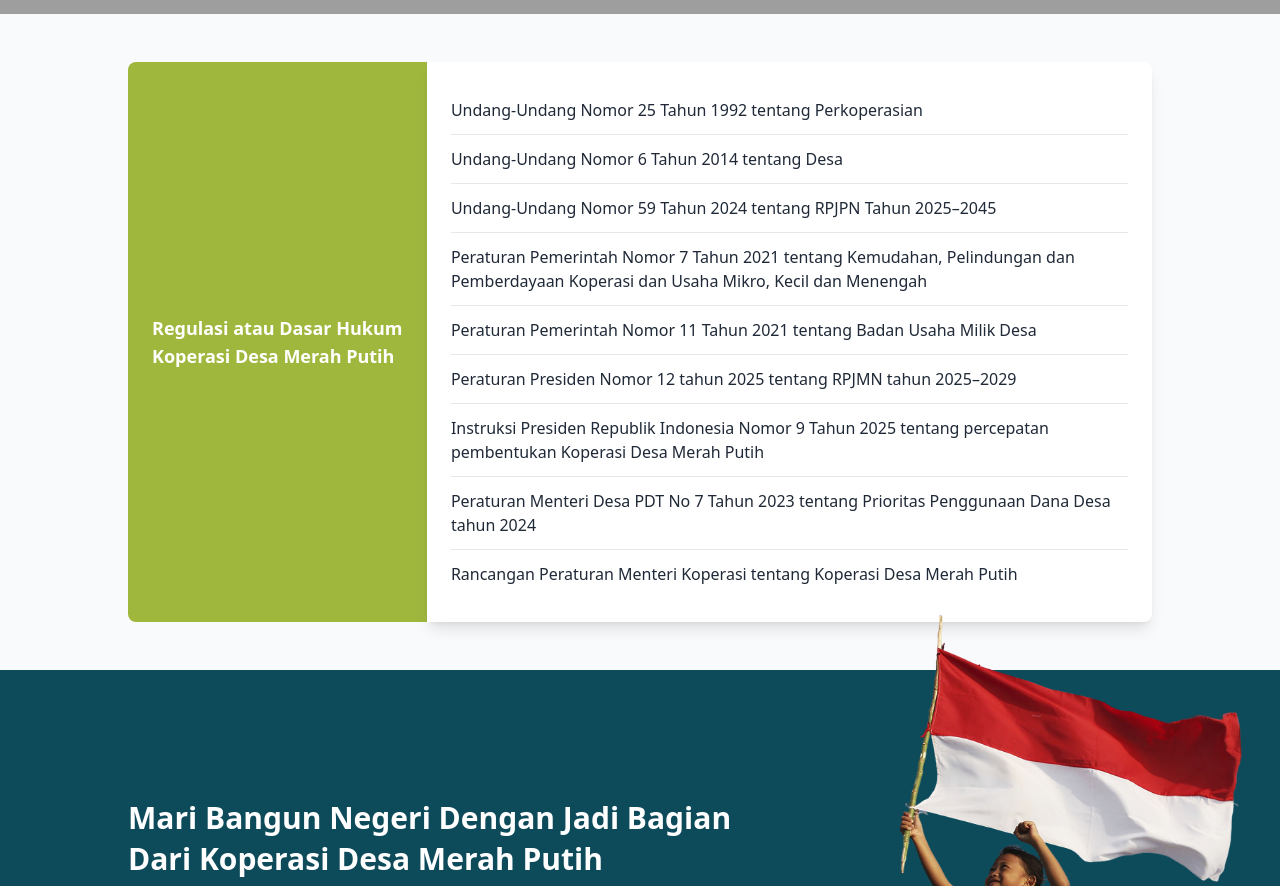
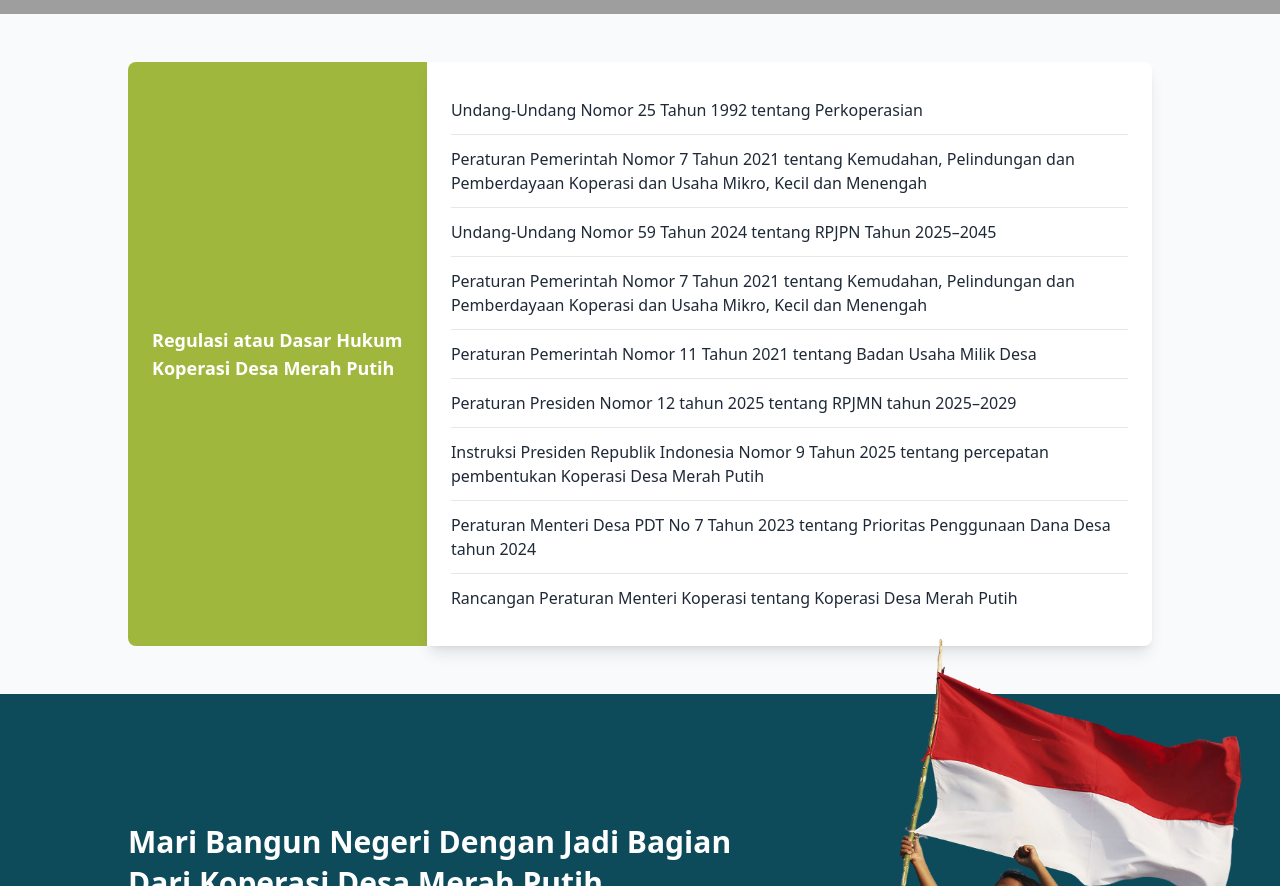
Before and after one commit to kop-go-id/kopdes-merah-putih, a Next.js app in the folder frontend/: page / in a window 1280 px wide. Shown: the part 3120-4006 px from the top of the page. Built offline with nearby package versions, Linux system fonts and the light colour scheme; grey boxes are pictures that could not be loaded.

Commit message:
add link in regulation section (not finals yet)

```diff
--- a/frontend/src/pages/index.js
+++ b/frontend/src/pages/index.js
@@ -262,15 +262,15 @@ export default function Home() {
   ];
 
   const regulations = [
-    "Undang-Undang Nomor 25 Tahun 1992 tentang Perkoperasian",
-    "Undang-Undang Nomor 6 Tahun 2014 tentang Desa",
-    "Undang-Undang Nomor 59 Tahun 2024 tentang RPJPN Tahun 2025–2045",
-    "Peraturan Pemerintah Nomor 7 Tahun 2021 tentang Kemudahan, Pelindungan dan Pemberdayaan Koperasi dan Usaha Mikro, Kecil dan Menengah",
-    "Peraturan Pemerintah Nomor 11 Tahun 2021 tentang Badan Usaha Milik Desa",
-    "Peraturan Presiden Nomor 12 tahun 2025 tentang RPJMN tahun 2025–2029",
-    "Instruksi Presiden Republik Indonesia Nomor 9 Tahun 2025 tentang percepatan pembentukan Koperasi Desa Merah Putih",
-    "Peraturan Menteri Desa PDT No 7 Tahun 2023 tentang Prioritas Penggunaan Dana Desa tahun 2024",
-    "Rancangan Peraturan Menteri Koperasi tentang Koperasi Desa Merah Putih",
+    <a href="https://www.pendamping-desa.com/2025/04/instruksi-presiden-republik-indonesia.html" className="hover:text-[#8CA531]">Undang-Undang Nomor 25 Tahun 1992 tentang Perkoperasian</a>,
+    <a href="https://www.pendamping-desa.com/2025/04/instruksi-presiden-republik-indonesia.html" className="hover:text-[#8CA531]">Peraturan Pemerintah Nomor 7 Tahun 2021 tentang Kemudahan, Pelindungan dan Pemberdayaan Koperasi dan Usaha Mikro, Kecil dan Menengah</a>,
+    <a href="https://www.pendamping-desa.com/2025/04/instruksi-presiden-republik-indonesia.html" className="hover:text-[#8CA531]">Undang-Undang Nomor 59 Tahun 2024 tentang RPJPN Tahun 2025–2045</a>,
+    <a href="https://www.pendamping-desa.com/2025/04/instruksi-presiden-republik-indonesia.html" className="hover:text-[#8CA531]">Peraturan Pemerintah Nomor 7 Tahun 2021 tentang Kemudahan, Pelindungan dan Pemberdayaan Koperasi dan Usaha Mikro, Kecil dan Menengah</a>,
+    <a href="https://www.pendamping-desa.com/2025/04/instruksi-presiden-republik-indonesia.html" className="hover:text-[#8CA531]">Peraturan Pemerintah Nomor 11 Tahun 2021 tentang Badan Usaha Milik Desa</a>,
+    <a href="https://www.pendamping-desa.com/2025/04/instruksi-presiden-republik-indonesia.html" className="hover:text-[#8CA531]">Peraturan Presiden Nomor 12 tahun 2025 tentang RPJMN tahun 2025–2029</a>,
+    <a href="https://www.pendamping-desa.com/2025/04/instruksi-presiden-republik-indonesia.html" className="hover:text-[#8CA531]">Instruksi Presiden Republik Indonesia Nomor 9 Tahun 2025 tentang percepatan pembentukan Koperasi Desa Merah Putih</a>,
+    <a href="https://www.pendamping-desa.com/2025/04/instruksi-presiden-republik-indonesia.html" className="hover:text-[#8CA531]">Peraturan Menteri Desa PDT No 7 Tahun 2023 tentang Prioritas Penggunaan Dana Desa tahun 2024</a>,
+    <a href="https://www.pendamping-desa.com/2025/04/instruksi-presiden-republik-indonesia.html" className="hover:text-[#8CA531]">Rancangan Peraturan Menteri Koperasi tentang Koperasi Desa Merah Putih</a>,
   ];
   return (
     <div className="poppins-regular bg-gray-50 min-h-screen">
```
